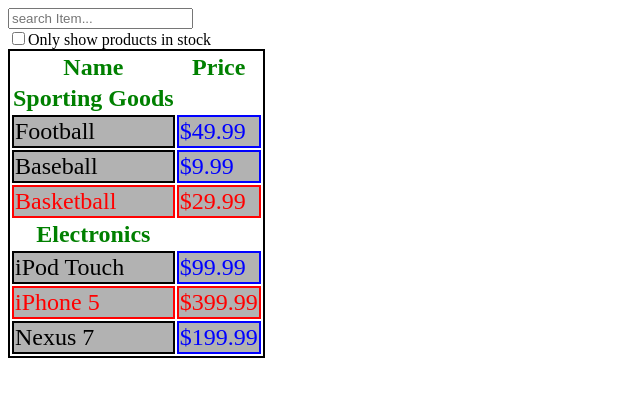
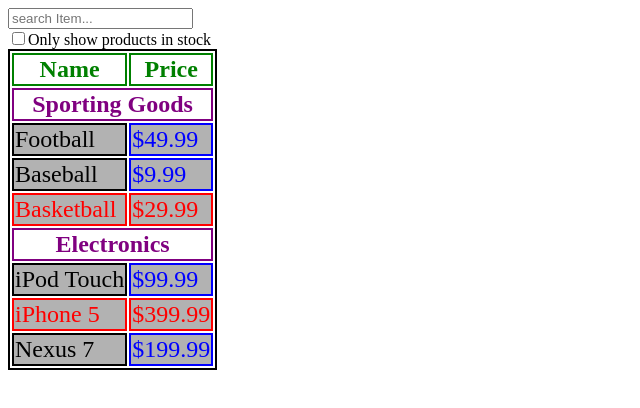
Before and after one commit to raficode2303/react-courese-2022, a React (Create React App) app: page / in a window 1280 px wide. Shown: the top 408 px of the page, without its empty margins (0-640 px from the left). Built offline with nearby package versions, Linux system fonts and the light colour scheme.

Commit message:
fixing table thead, tbody isues

```diff
--- a/src/Thinking-in-React/componants/Products.js
+++ b/src/Thinking-in-React/componants/Products.js
@@ -5,6 +5,7 @@
   TableRow,
   TableHeading,
   TableData,
+  CategorySpan,
 } from './Products.styles'
 
 // Context
@@ -50,10 +51,15 @@
           ))}
         </TableRow>
       </thead>
-
+      <tbody>
         {uniqueCategorysArray.map((item) => (
           <React.Fragment key={item}>
-          <TableHeading>{item}</TableHeading>
+            <TableRow>
+              <TableHeading style={{ color: 'purple' }} colSpan={2}>
+                {item}
+              </TableHeading>
+            </TableRow>
+
             {products.map((product) =>
               product.category === item ? (
                 <TableRow key={product.name}>
@@ -68,6 +74,7 @@
             )}
           </React.Fragment>
         ))}
+      </tbody>
     </WrapperTable>
   )
 }
--- a/src/Thinking-in-React/componants/Products.styles.js
+++ b/src/Thinking-in-React/componants/Products.styles.js
@@ -11,6 +11,7 @@
 export const TableHeading = styled.th`
   color: green;
   font-size: 1.5rem;
+  border: 2px solid;
 `
 export const TableData = styled.td`
   color: ${({ color }) => color};
@@ -18,3 +19,10 @@
   border: 2px solid;
   font-size: 1.5rem;
 `
+export const CategorySpan = styled.span`
+  color: ${({ color }) => color};
+  background-color: gold;
+  /* border: 2px solid; */
+  font-size: 1.5rem;
+  width: 100%;
+`
```
Lines whose indentation alone changed are shown as unchanged.
